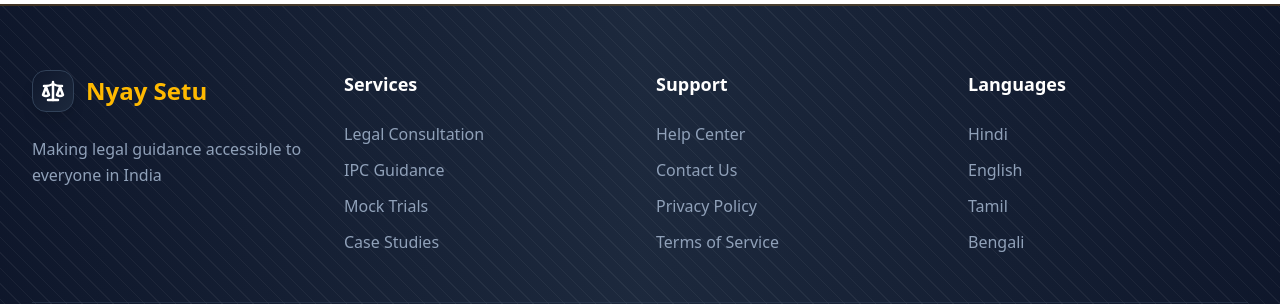
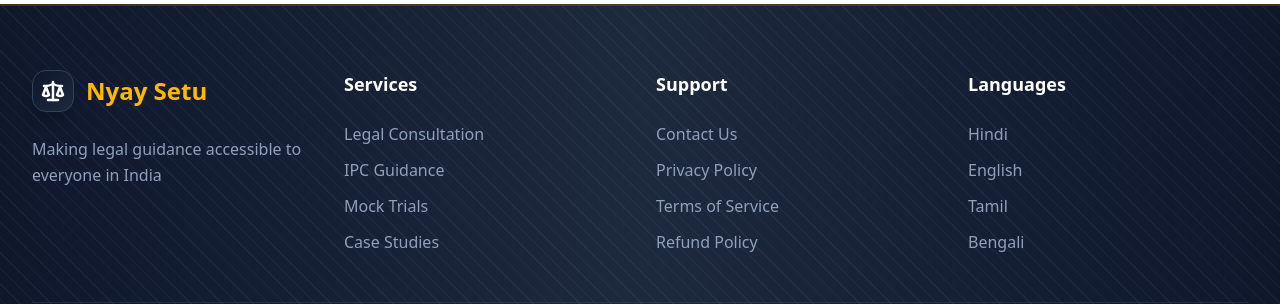
Before and after one commit to tusharsach16/LawProject, a React (Vite) app in the folder frontend/: page / in a window 1280 px wide. Shown: the part 2389-2693 px from the top of the page. Built offline with nearby package versions, Linux system fonts and the light colour scheme; no server answers.

Commit message:
Adde link in footer for contact us, termsandcondition, privacy policy, refund policy

```diff
--- a/frontend/src/components/Footer.tsx
+++ b/frontend/src/components/Footer.tsx
@@ -1,24 +1,41 @@
-import { Scale } from 'lucide-react'
+import { Scale } from 'lucide-react';
 import { Link } from 'react-router-dom';
 
 const sections = [
   {
     title: "Services",
-    items: ["Legal Consultation", "IPC Guidance", "Mock Trials", "Case Studies"],
+    items: [
+      { label: "Legal Consultation", path: "/" },
+      { label: "IPC Guidance", path: "/" },
+      { label: "Mock Trials", path: "/" },
+      { label: "Case Studies", path: "/" },
+    ],
   },
   {
     title: "Support",
-    items: ["Help Center", "Contact Us", "Privacy Policy", "Terms of Service"],
+    items: [
+      { label: "Contact Us", path: "/contact-us" },
+      { label: "Privacy Policy", path: "/privacy-policy" },
+      { label: "Terms of Service", path: "/terms-and-conditions" },
+      { label: "Refund Policy", path: "/refund-policy" },
+    ],
   },
   {
     title: "Languages",
-    items: ["Hindi", "English", "Tamil", "Bengali"],
+    items: [
+      { label: "Hindi", path: "/" },
+      { label: "English", path: "/" },
+      { label: "Tamil", path: "/" },
+      { label: "Bengali", path: "/" },
+    ],
   },
 ];
 
 const Footer = () => {
   return (
-    <footer className='bg-gradient-to-r from-slate-900 via-slate-800 to-slate-900 text-white py-16 px-4 relative overflow-hidden border-t-2 border-amber-500/20'>
+    <footer className="bg-gradient-to-r from-slate-900 via-slate-800 to-slate-900 text-white py-16 px-4 relative overflow-hidden border-t-2 border-amber-500/20">
+
+      {/* Background Pattern */}
       <div className="absolute inset-0 opacity-5">
         <div
           className="absolute inset-0"
@@ -29,29 +46,41 @@ const Footer = () => {
         />
       </div>
 
-      <div className='container mx-auto px-4 relative z-10'>
-        <div className='grid md:grid-cols-4 gap-8'>
-          <div className='group'>
-            <div className='flex items-center space-x-3 mb-6'>
+      <div className="container mx-auto px-4 relative z-10">
+        <div className="grid md:grid-cols-4 gap-8">
+
+          {/* Brand Section */}
+          <div className="group">
+            <div className="flex items-center space-x-3 mb-6">
               <div className="bg-gradient-to-br from-slate-900 to-slate-800 p-2 rounded-xl shadow-lg border border-slate-700">
-                <Scale className="h-6 w-6 text-white group-hover:rotate-12 transition-transform" strokeWidth={2.5} />
+                <Scale
+                  className="h-6 w-6 text-white group-hover:rotate-12 transition-transform"
+                  strokeWidth={2.5}
+                />
               </div>
-              <span className="text-2xl font-bold text-amber-400">Nyay Setu</span>
+              <span className="text-2xl font-bold text-amber-400">
+                Nyay Setu
+              </span>
             </div>
-            <p className="text-slate-400 leading-relaxed">Making legal guidance accessible to everyone in India</p>
+            <p className="text-slate-400 leading-relaxed">
+              Making legal guidance accessible to everyone in India
+            </p>
           </div>
 
+          {/* Dynamic Sections */}
           {sections.map((section, index) => (
             <div key={index}>
-              <h3 className="font-bold text-lg mb-6 text-white">{section.title}</h3>
+              <h3 className="font-bold text-lg mb-6 text-white">
+                {section.title}
+              </h3>
               <ul className="space-y-3">
                 {section.items.map((item, itemIndex) => (
                   <li key={itemIndex}>
                     <Link
-                      to='/'
-                      className='text-slate-400 hover:text-amber-400 transition-colors duration-300 hover:translate-x-1 inline-block'
+                      to={item.path}
+                      className="text-slate-400 hover:text-amber-400 transition-colors duration-300 hover:translate-x-1 inline-block"
                     >
-                      {item}
+                      {item.label}
                     </Link>
                   </li>
                 ))}
@@ -60,12 +89,15 @@ const Footer = () => {
           ))}
         </div>
 
+        {/* Bottom Bar */}
         <div className="border-t border-slate-700/50 mt-12 pt-8 text-center">
-          <p className="text-slate-400">&copy; 2024 Nyay Setu. All rights reserved.</p>
+          <p className="text-slate-400">
+            © 2024 Nyay Setu. All rights reserved.
+          </p>
         </div>
       </div>
     </footer>
-  )
-}
+  );
+};
 
 export default Footer;
```
